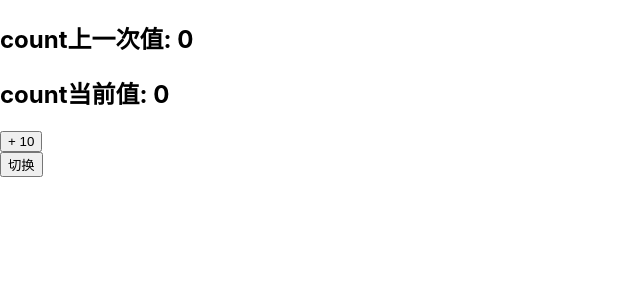
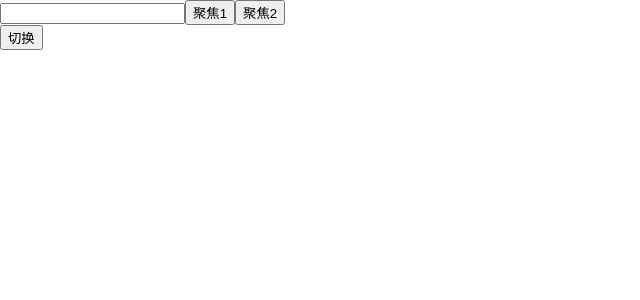
Before and after one commit to SmileYang966/React-study-demo, a React (Create React App) app: page / in a window 1280 px wide. Shown: the top 300 px of the page, without its empty margins (0-640 px from the left). Built offline with nearby package versions, Linux system fonts and the light colour scheme.

Commit message:
useImperativeHandle调用

```diff
--- /dev/null
+++ b/src/source/21-hooks/09-useImperativeHandle/01-ForwardRef用法.js
@@ -0,0 +1,31 @@
+import React, { forwardRef, useRef, useImperativeHandle }  from 'react'
+
+const HYInput = forwardRef((props,ref) => {
+  const inputRef = useRef();
+
+  // 限制父组件对它进行操控，这里的foucs1,setValue1，相当于是子组件提供给父组件，可调用的方法列表
+  useImperativeHandle(ref, ()=>({
+    focus1 : () => {
+      inputRef.current.focus();
+    },
+    setValue1 : (str) => {
+      inputRef.current.value = str
+    }
+  }))
+
+  return <input type='text' ref={inputRef}/>
+});
+
+
+export default function ForwardRefDemo() {
+
+  const inputRef = useRef();
+
+  return (
+    <div>
+      <HYInput ref={inputRef}/>
+      <button onClick={e=>{inputRef.current.focus1()}}>聚焦1</button>
+      <button onClick={e=>{inputRef.current.setValue1('222334')}}>聚焦2</button>
+    </div>
+  )
+}
--- a/src/source/21-hooks/index.js
+++ b/src/source/21-hooks/index.js
@@ -13,6 +13,7 @@ import UseCallBackDemo from './06-useCallback使用/02-useCallback进行性能
 import MemoHookDemo02 from './07-useMemo的使用/02-useMemo传入子组件应用类型'
 import UseRefDemo from './08-useRef/01-useRef引用DOM';
 import UseRefDemo1 from './08-useRef/02-useRef引用其它数据';
+import ForwardRefDemo from './09-useImperativeHandle/01-ForwardRef用法';
 
 // 创建两个context，准备去共享数据
 const UserContext = createContext();
@@ -52,7 +53,9 @@ export default function App() {
 
         // <MemoHookDemo02/>
 
-        <UseRefDemo1/>
+        // <UseRefDemo1/>
+
+        <ForwardRefDemo/>
       )
     }
     <button onClick={()=>{
```
